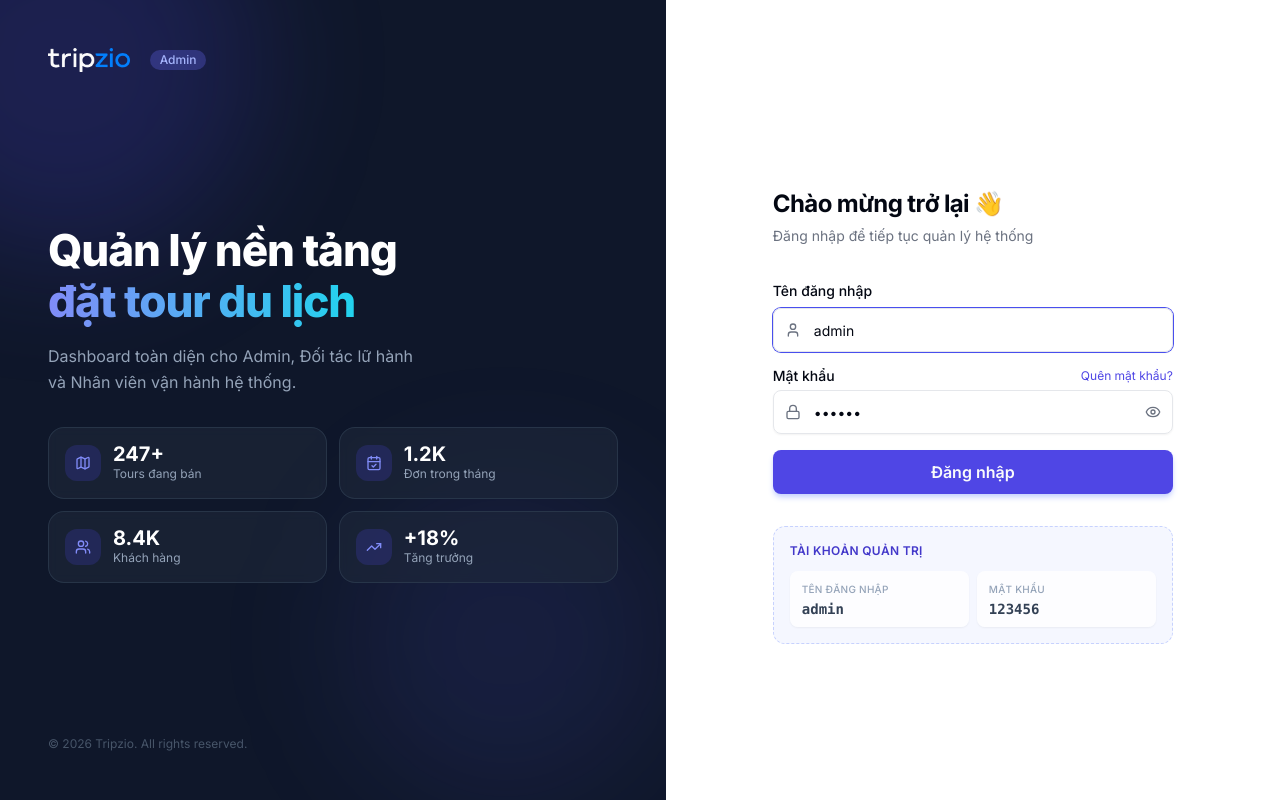
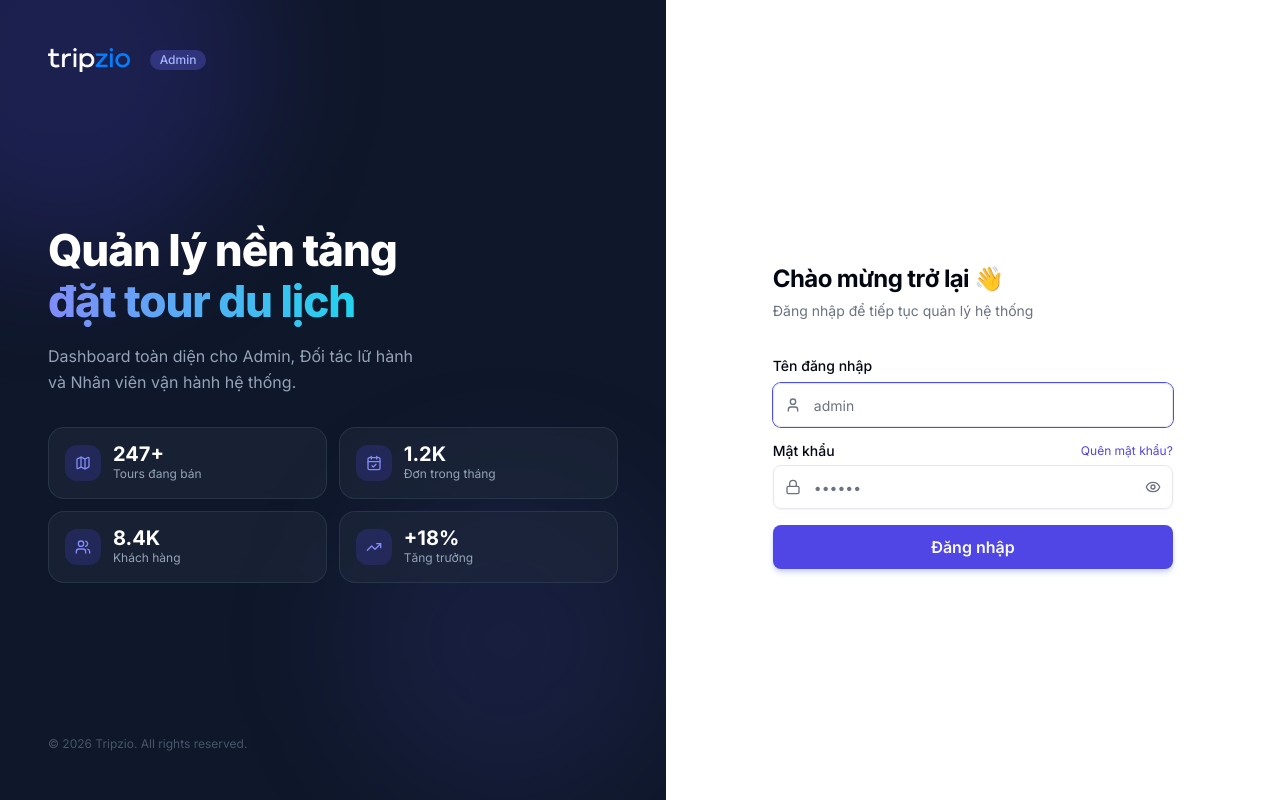
Before and after one commit to ByteMystery/tour_booking_admin, a Next.js app: page /login in a window 1280 px wide. Built offline with nearby package versions, Linux system fonts and the light colour scheme; no server answers.

Commit message:
style: remove admin credentials login hint and clear default input states

```diff
--- a/src/app/login/page.tsx
+++ b/src/app/login/page.tsx
@@ -33,8 +33,8 @@ export default function LoginPage() {
   const { login } = useAuth();
   const router = useRouter();
 
-  const [username, setUsername] = useState("admin");
-  const [password, setPassword] = useState("123456");
+  const [username, setUsername] = useState("");
+  const [password, setPassword] = useState("");
   const [showPw, setShowPw] = useState(false);
   const [loading, setLoading] = useState(false);
   const [error, setError] = useState("");
@@ -242,26 +242,7 @@ export default function LoginPage() {
             </Button>
           </form>
 
-          {/* Credentials hint */}
-          <div className="rounded-xl border border-dashed border-indigo-200 bg-indigo-50/60 p-4">
-            <p className="mb-3 text-xs font-semibold uppercase tracking-wide text-indigo-700">
-              Tài khoản quản trị
-            </p>
-            <div className="grid grid-cols-2 gap-2 text-sm">
-              <div className="rounded-lg bg-white/80 px-3 py-2 shadow-sm">
-                <p className="text-[10px] font-medium uppercase tracking-wide text-slate-400">
-                  Tên đăng nhập
-                </p>
-                <p className="font-mono font-bold text-slate-700">admin</p>
-              </div>
-              <div className="rounded-lg bg-white/80 px-3 py-2 shadow-sm">
-                <p className="text-[10px] font-medium uppercase tracking-wide text-slate-400">
-                  Mật khẩu
-                </p>
-                <p className="font-mono font-bold text-slate-700">123456</p>
-              </div>
-            </div>
-          </div>
+
         </div>
       </div>
     </div>
```
